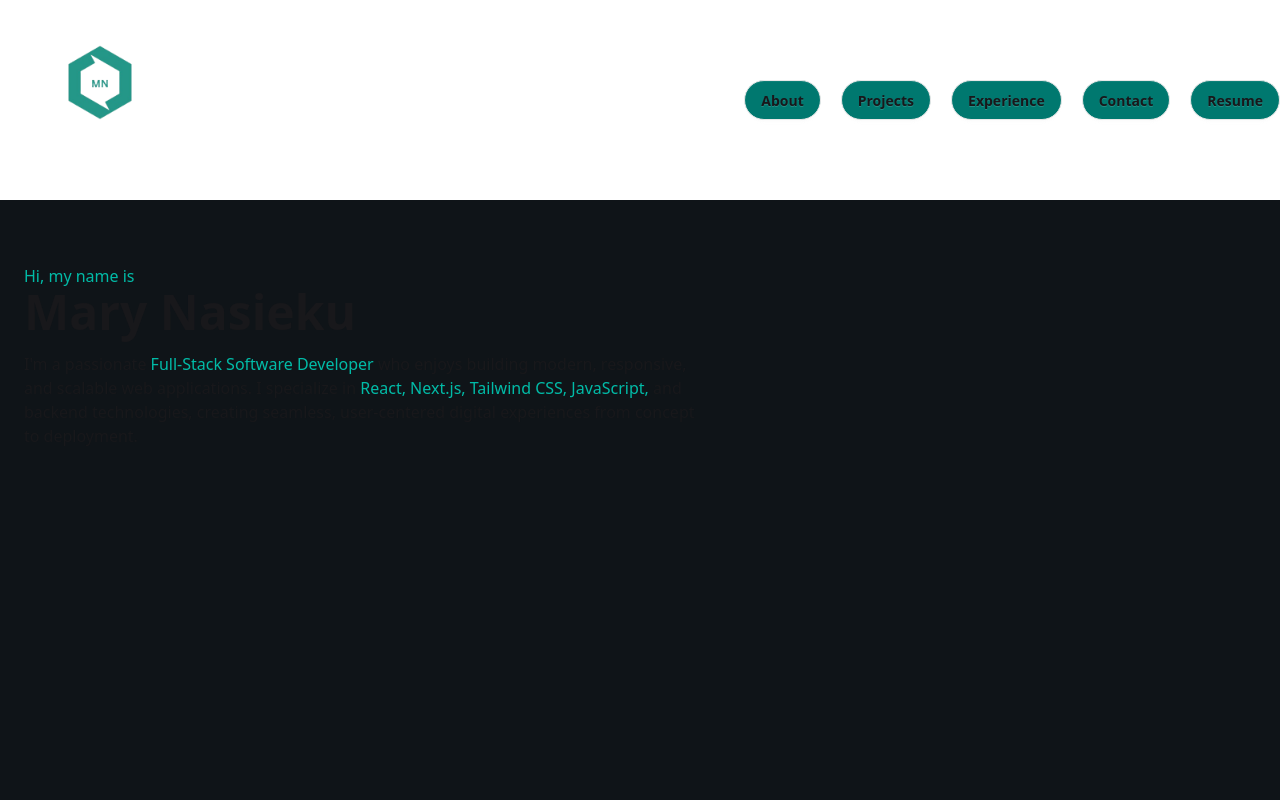
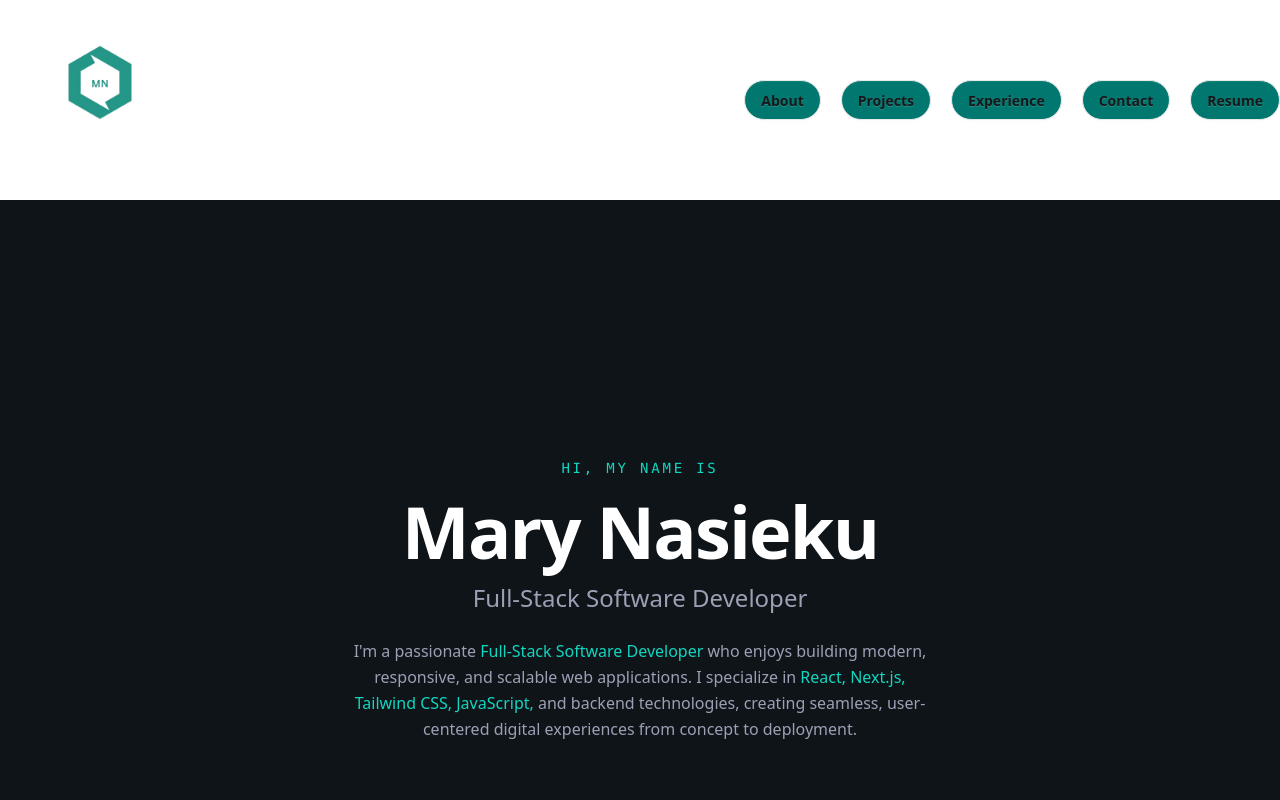
Before and after one commit to Nasieku-art/Nasieku-Portfolio, a Next.js app: page / in a window 1280 px wide. Shown: the top 800 px of the page. Built offline with nearby package versions, Linux system fonts and the light colour scheme.

Commit message:
Added a new layout of main

```diff
--- a/app/Hero/page.js
+++ b/app/Hero/page.js
@@ -17,20 +17,30 @@ export default function Hero() {
   }, []);
 
   return (
-    <main className="min-h-screen bg-[#0F1418] px-6 py-16">
-
+    <main className="min-h-screen bg-[#0F1418] px-6 flex items-center justify-center">
       <div
         style={{ opacity, transition: "opacity 0.1s linear" }}
         id="hero"
+        className="max-w-2xl text-center"
       >
-      <p className="text-teal-500">Hi, my name is</p>
-      <h1 className="text-5xl font-bold">Mary Nasieku</h1>
-      <p className="mt-4 max-w-2xl">
+        <p className="font-mono text-sm tracking-[0.2em] uppercase text-[#12d6c0]">
+          Hi, my name is
+        </p>
+
+        <h1 className="mt-4 text-5xl sm:text-7xl font-bold tracking-tight text-white leading-[1.05]">
+          Mary Nasieku
+        </h1>
+
+        <p className="mt-3 text-xl sm:text-2xl font-medium text-[#9aa1b5]">
+          Full-Stack Software Developer
+        </p>
+
+        <p className="mt-6 mx-auto max-w-xl text-[15px] sm:text-base leading-relaxed text-[#9aa1b5]">
           I'm a passionate{" "}
-        <span className="text-teal-500">Full-Stack Software Developer</span>{" "}
+          <span className="text-[#12d6c0]">Full-Stack Software Developer</span>{" "}
           who enjoys building modern, responsive, and scalable web
           applications. I specialize in{" "}
-        <span className="text-teal-500">
+          <span className="text-[#12d6c0]">
             React, Next.js, Tailwind CSS, JavaScript,
           </span>{" "}
           and backend technologies, creating seamless, user-centered digital
```
Lines whose indentation alone changed are shown as unchanged.
